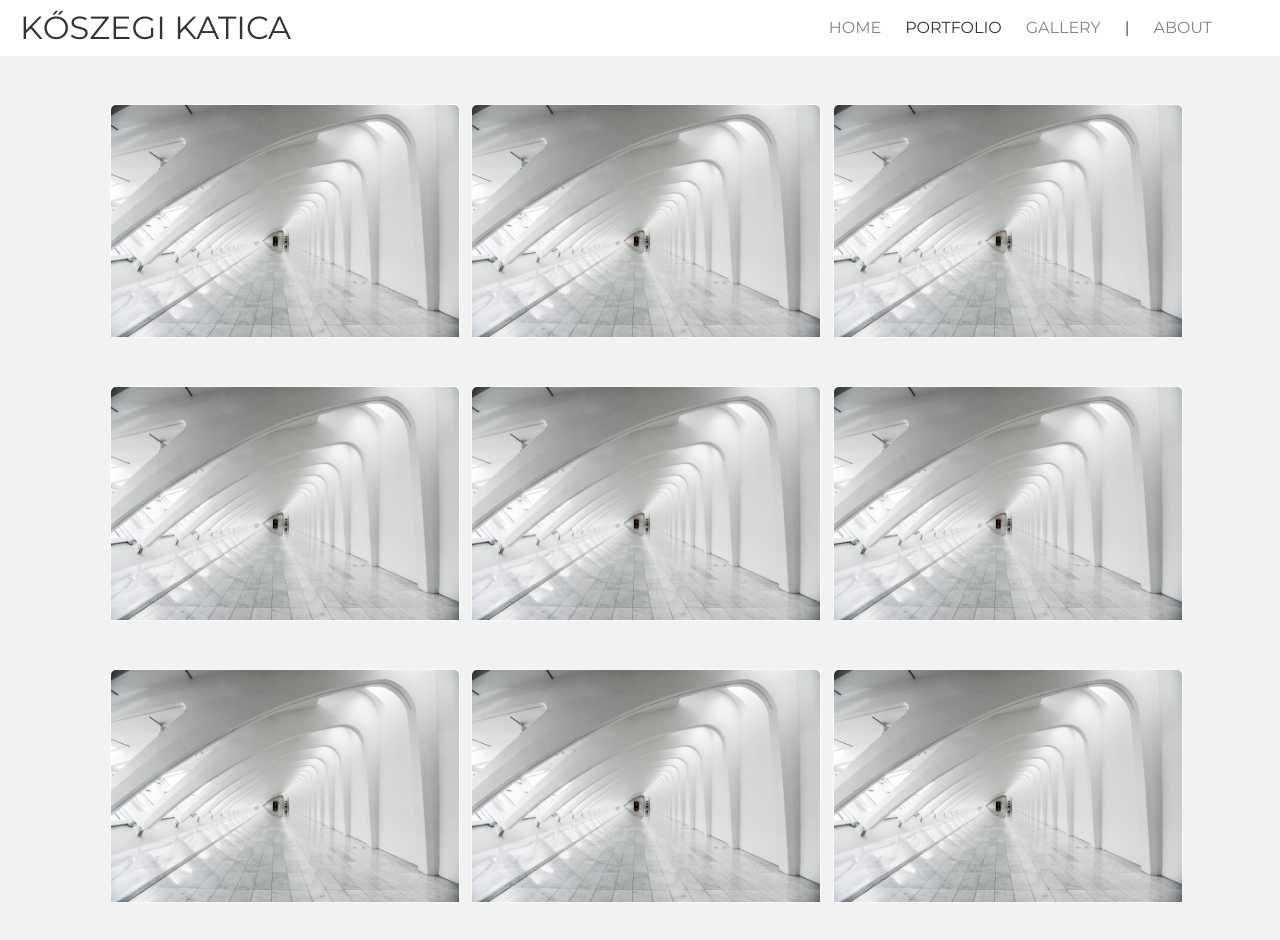
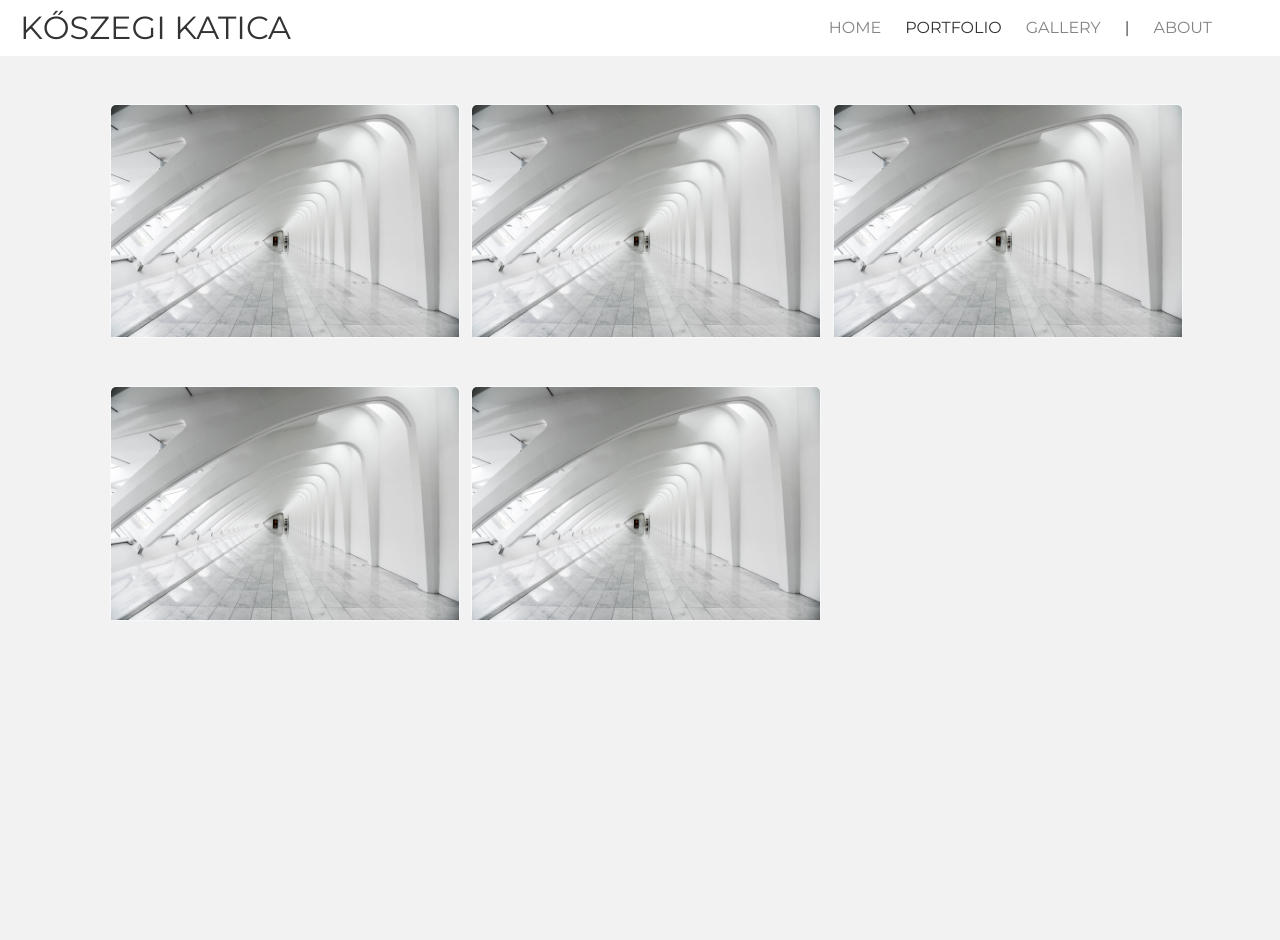
Before and after one commit to mahte007/architect-portfolio, a React (Create React App) app: page /portfolio in a window 1280 px wide. Shown: the top 940 px of the page. After the commit the page ends 800 px from the top, so only its background shows below. Built offline with nearby package versions, Linux system fonts and the light colour scheme.

Commit message:
Initial changes on project const, and Portfolio

```diff
--- a/src/components/pages/Portfolio.jsx
+++ b/src/components/pages/Portfolio.jsx
@@ -1,7 +1,7 @@
 import React from "react";
 import { Link } from "react-router-dom";
 import projects from "../../projects";
-import { Container, Row, Col, Card, OverlayTrigger, Tooltip } from "react-bootstrap";
+import { Container, Row, Col, Card } from "react-bootstrap";
 import 'bootstrap/dist/css/bootstrap.min.css';
 
 export default function Portfolio(){
--- a/src/components/pages/ProjectPage.jsx
+++ b/src/components/pages/ProjectPage.jsx
@@ -4,6 +4,12 @@ import { useParams } from "react-router";
 import ModalImage from "react-modal-image";
 
 export default function ProjectPage(){
+
+    const scrollToTop = () => {
+        window.scrollTo(0, 0);
+    }
+
+    scrollToTop();
 
     const { pageUrl } = useParams();
     const project = projects.find((p) => p.pageUrl === pageUrl);
@@ -17,11 +23,6 @@ export default function ProjectPage(){
         return <div>Project not found</div>
     }
 
-    const scrollToTop = () => {
-        window.scrollTo(0, 0);
-    }
-
-    scrollToTop();
 
     return(
         <div className="project-container container-fluid">
--- a/src/components/posts/FeaturedPost.jsx
+++ b/src/components/posts/FeaturedPost.jsx
@@ -1,7 +1,7 @@
 import React from "react";
 import { Link } from "react-router-dom";
-import PostContent from "../PostContent";
-import PostImage from "../PostImage";
+import PostContent from "./PostContent";
+import PostImage from "./PostImage";
 
 export default function FeaturedPost(props){
     return (
--- a/src/components/PostImage.jsx
+++ b/src/components/posts/PostImage.jsx
@@ -3,7 +3,7 @@ import React from "react";
 export default function PostImage(props){
 
     const IMG = (imgName) => {
-        return require('../img/'+ imgName)
+        return require('../../img/'+ imgName)
     }
 
     return(
--- a/src/projects.js
+++ b/src/projects.js
@@ -39,38 +39,7 @@ const projects = [
         imageUrl: "pexels-gdtography-911758.jpg",
         imagePortfolio: ["pexels-gdtography-911758.jpg", "pexels-gdtography-911758.jpg", "pexels-gdtography-911758.jpg", "pexels-gdtography-911758.jpg"]
     },
-    {
-        id: 6,
-        pageUrl: "Project-6",
-        name: "Project 6",
-        description: "Lorem ipsum dolor sit amet, consectetur adipiscing elit, sed do eiusmod tempor incididunt ut labore et dolore magna aliqua. Ut enim ad minim veniam, quis nostrud exercitation ullamco laboris nisi ut aliquip ex ea commodo consequat. Duis aute irure dolor in reprehenderit in voluptate velit esse cillum dolore eu fugiat nulla pariatur. Excepteur sint occaecat cupidatat non proident, sunt in culpa qui officia deserunt mollit anim id est laborum.",
-        imageUrl: "pexels-gdtography-911758.jpg",
-        imagePortfolio: ["pexels-gdtography-911758.jpg", "pexels-gdtography-911758.jpg", "pexels-gdtography-911758.jpg", "pexels-gdtography-911758.jpg"]
-    },
-    {
-        id: 7,
-        pageUrl: "Project-7",
-        name: "Project 7",
-        description: "Lorem ipsum dolor sit amet, consectetur adipiscing elit, sed do eiusmod tempor incididunt ut labore et dolore magna aliqua. Ut enim ad minim veniam, quis nostrud exercitation ullamco laboris nisi ut aliquip ex ea commodo consequat. Duis aute irure dolor in reprehenderit in voluptate velit esse cillum dolore eu fugiat nulla pariatur. Excepteur sint occaecat cupidatat non proident, sunt in culpa qui officia deserunt mollit anim id est laborum.",
-        imageUrl: "pexels-gdtography-911758.jpg",
-        imagePortfolio: ["pexels-gdtography-911758.jpg", "pexels-gdtography-911758.jpg", "pexels-gdtography-911758.jpg", "pexels-gdtography-911758.jpg"]
-    },
-    {
-        id: 8,
-        pageUrl: "Project-8",
-        name: "Project 8",
-        description: "Lorem ipsum dolor sit amet, consectetur adipiscing elit, sed do eiusmod tempor incididunt ut labore et dolore magna aliqua. Ut enim ad minim veniam, quis nostrud exercitation ullamco laboris nisi ut aliquip ex ea commodo consequat. Duis aute irure dolor in reprehenderit in voluptate velit esse cillum dolore eu fugiat nulla pariatur. Excepteur sint occaecat cupidatat non proident, sunt in culpa qui officia deserunt mollit anim id est laborum.",
-        imageUrl: "pexels-gdtography-911758.jpg",
-        imagePortfolio: ["pexels-gdtography-911758.jpg", "pexels-gdtography-911758.jpg", "pexels-gdtography-911758.jpg", "pexels-gdtography-911758.jpg"]
-    },
-    {
-        id: 9,
-        pageUrl: "Project-9",
-        name: "Project 9",
-        description: "Lorem ipsum dolor sit amet, consectetur adipiscing elit, sed do eiusmod tempor incididunt ut labore et dolore magna aliqua. Ut enim ad minim veniam, quis nostrud exercitation ullamco laboris nisi ut aliquip ex ea commodo consequat. Duis aute irure dolor in reprehenderit in voluptate velit esse cillum dolore eu fugiat nulla pariatur. Excepteur sint occaecat cupidatat non proident, sunt in culpa qui officia deserunt mollit anim id est laborum.",
-        imageUrl: "pexels-gdtography-911758.jpg",
-        imagePortfolio: ["pexels-gdtography-911758.jpg", "pexels-gdtography-911758.jpg", "pexels-gdtography-911758.jpg", "pexels-gdtography-911758.jpg"]
-    },
+
 
 ]
 
```
Also changed, not shown: src/components/posts/PostContent.jsx (renamed from src/components/PostContent.jsx).
